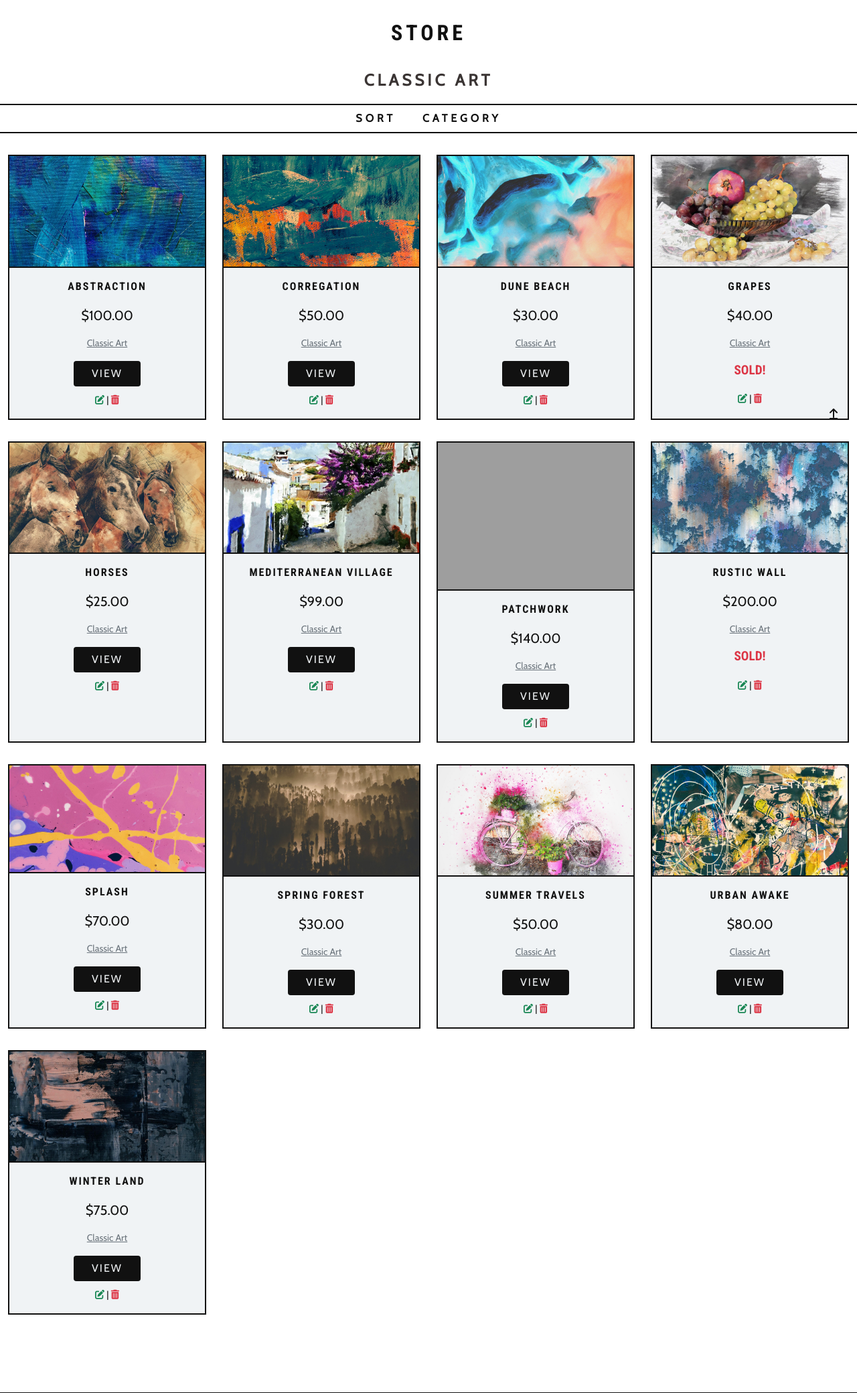
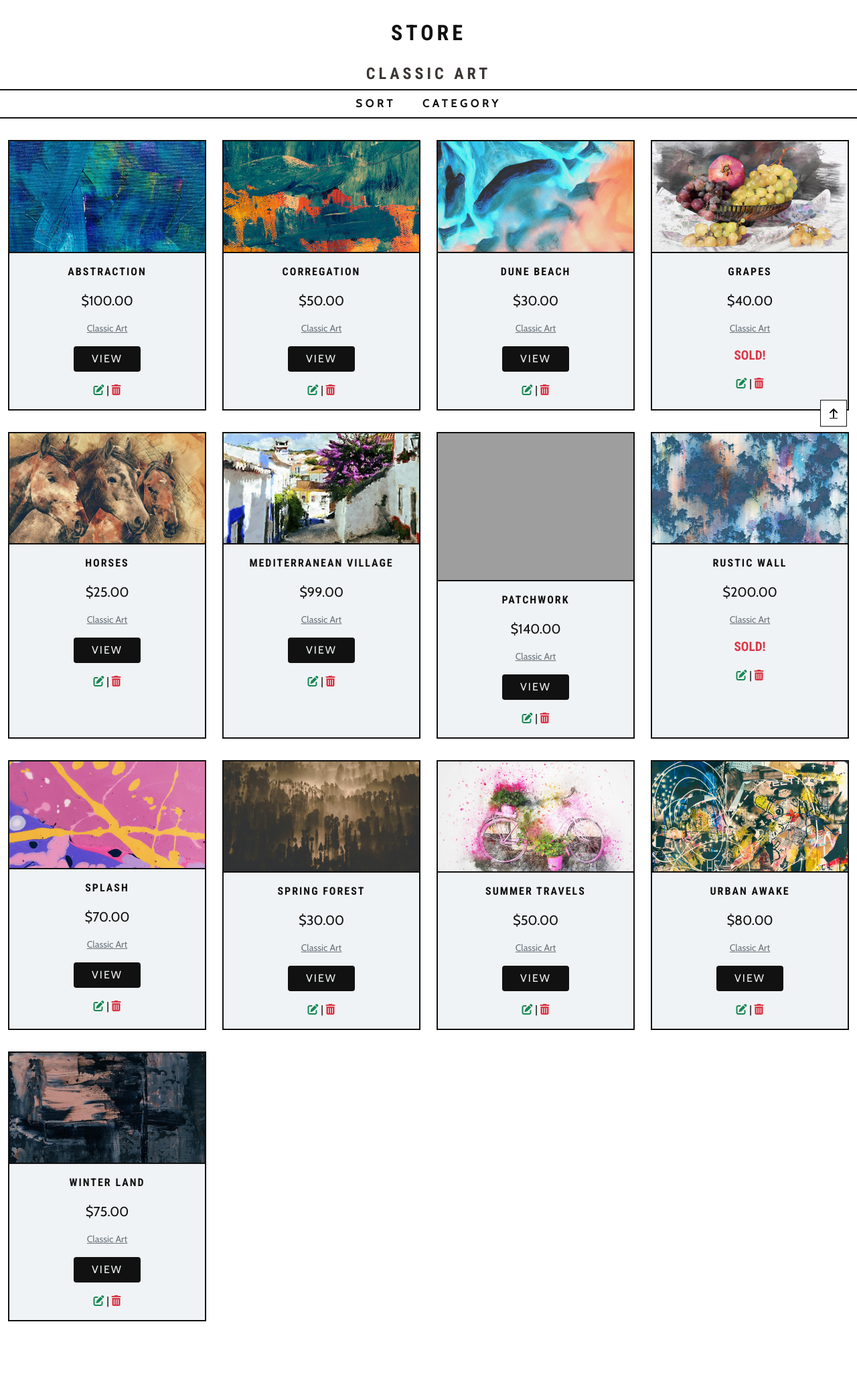
Before and after one commit to Birrellc/Project__artiZan-ms4, a Django app: page /products/?category=classic_art in a window 1280 px wide. Shown: the part 148-2228 px from the top of the page at 67% size. Run offline with Django 3.2, Linux system fonts and the light colour scheme; the visitor is signed in with stand-in values (Sample User, id 1); data comes from the database, SQL or seed files in the repository; some libraries are stand-ins or nearby versions; grey boxes are pictures that could not be loaded.

Commit message:
Chore: refactor of product pages

```diff
--- a/products/templates/products/products.html
+++ b/products/templates/products/products.html
@@ -5,10 +5,13 @@
     <div class="container-fluid">
         <div class="row">
             <div class="col-12 text-center">
-                <h2 class="store-header mb-4 mt-2">Store</h2>
+                <h2 class="header-text mb-4 mt-2">Store</h2>
+
+                <!-- Displays category if filtered by-->
+
                 {% for c in current_categories %}
                     <a class="text-decoration-none" href="{% url 'products' %}?category={{ c.name }}">
-                        <span class="p-2 mt-2 badge">{{ c.friendly_name }}</span>
+                        <span class="p-2 mt-2 category-badge header-text">{{ c.friendly_name }}</span>
                     </a>
                 {% endfor %}
             </div>
@@ -16,30 +19,36 @@
         <div class="row">
             <ul class="col-12 list-inline-item products-sub-nav text-uppercase">
                 <li class="nav-item dropdown list-inline-item">
+
+                    <!--Sort Feature-->
+
                     <a class="nav-link" href="#" id="all--link" data-toggle="dropdown" aria-haspopup="true" aria-expanded="false">
                         Sort
                     </a>
-                    <div class="dropdown-menu product-dropdown" aria-labelledby="all--link">
+                    <div class="dropdown-menu product-dropdown border" aria-labelledby="all--link">
                         <a href="{% url 'products' %}?sort=name&direction=asc" class="dropdown-item" class="dropdown-item">Name</a>
                         <a href="{% url 'products' %}?sort=price&direction=asc" class="dropdown-item" class="dropdown-item ">Price</a>
                         <a href="{% url 'products' %}?sort=category&direction=asc" class="dropdown-item" class="dropdown-item ">Category</a>
                     </div>
                 </li>
 
+                    <!--Category Selector-->
+
                 <li class="nav-item dropdown list-inline-item">
                     <a class="logo-font nav-link text-black" href="#" id="clothing-link" data-toggle="dropdown" aria-haspopup="true" aria-expanded="false">
                         Category
                     </a>
-                    <div class="dropdown-menu product-dropdown" aria-labelledby="clothing-link">
+                    <div class="dropdown-menu product-dropdown border" aria-labelledby="clothing-link">
                         <a href="{% url 'products' %}" class="dropdown-item">All </a>
                         <a href="{% url 'products' %}?category=digital_art" class="dropdown-item">Digital Art</a>
                         <a href="{% url 'products' %}?category=classic_art" class="dropdown-item">Classic Art</a>
                     </div>
                 </li>
-
-
             </ul>
         </div>
+
+        <!--Where Products are rendered-->
+
         <div class="row">
             <div class="gallery-container col-12">
                 <div class="row">
@@ -69,18 +78,23 @@
                                         </a>
                                     </p>
                                     {% endif %}
+
+                                    <!--Mark Products as sold (this is for when I implement a stock system in the future for items that are limited)-->
+
                                     {% if product.sold != True %}
                                     <div class="col-12 mb-2">
                                         <a href="{% url 'product_detail' product.id %}" class="btn cta-btn text-uppercase">View</a>
                                     </div>
                                     {% else %}
-                                    <p class="sold-text mt-2 text-uppercase">Sold!</p>
+                                    <div>
+                                        <p class="sold-text mt-2 text-uppercase">Sold!</p>
+                                    </div>
                                     {% endif %}
                                     {% if request.user.is_superuser %}
-                                                <small class="ml-5">
-                                                    <a class="text-success" href="{% url 'edit_product' product.id %}"><i class="fas fa-edit"></i></a> |
-                                                    <a class="text-danger" href="{% url 'delete_product' product.id %}"><i class="fas fa-trash-alt"></i></a>
-                                                </small>
+                                    <div class="ml-5 mt-3">
+                                        <a class="text-success" href="{% url 'edit_product' product.id %}"><i class="fas fa-edit"></i></a> |
+                                        <a class="text-danger" href="{% url 'delete_product' product.id %}"><i class="fas fa-trash-alt"></i></a>
+                                    </div>
                                     {% endif %}
                                 </div>
                             </div>
@@ -90,6 +104,9 @@
             </div>
         </div>
     </div>
+
+    <!--Button to scroll back to the top of the page-->
+
     <div class="btt-btn">
         <a class="btt-cursor d-flex h-100">
             <i class="fas fa-arrow-up text-black mx-auto my-auto"></i>
--- a/static/css/base.css
+++ b/static/css/base.css
@@ -165,7 +165,7 @@
   letter-spacing: 5px;
 }
 
-.badge {
+.category-badge {
   color: #3B3534;
   font-size: 1.5rem;
   text-transform: uppercase;
@@ -203,6 +203,8 @@
   position: fixed;
   bottom: 15px;
   right: 15px;
+  border: 1px solid #111;
+  background: #fff;
 }
 
 .btt-cursor {
```
Also changed, not shown: products/templates/products/product_detail.html (+18 -7 lines).
